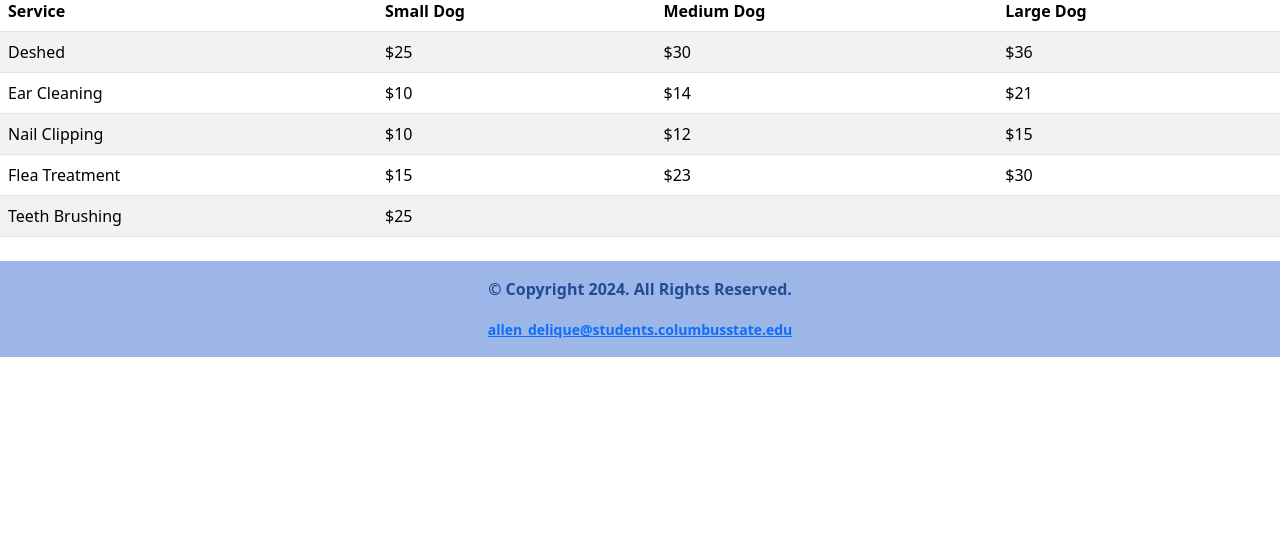
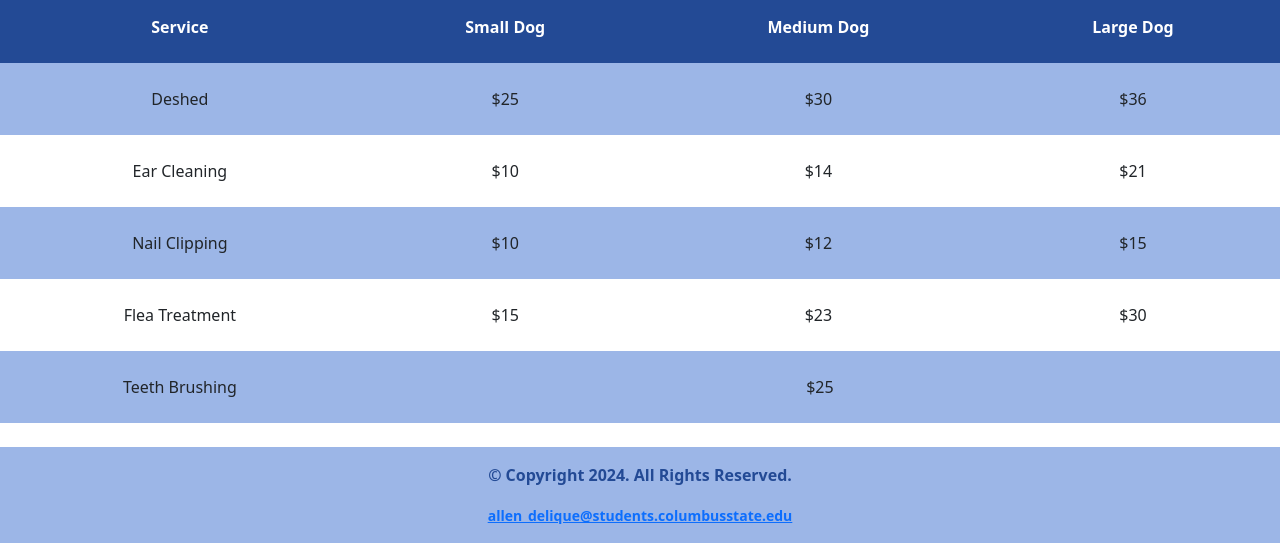
Before and after one commit to delicue/final-exam, a plain HTML site: page services.html in a window 1280 px wide. Shown: the part 647-1190 px from the top of the page. Before the commit the page ends 1004 px from the top, so only its background shows below. Drawn offline with nearby package versions, Linux system fonts and the light colour scheme; a script that the page names is missing.

Commit message:
finished services

```diff
--- a/services.html
+++ b/services.html
@@ -70,7 +70,7 @@
             </div>
         </div>
         <h2 class="text-center h2">Grooming Rates</h2>
-        <table class="table table-striped">
+        <table class="container-fluid">
             <thead>
                 <th>Service</th>
                 <th>Small Dog</th>
--- a/styles.css
+++ b/styles.css
@@ -56,3 +56,23 @@
     color: white;
     font-weight: bold;
 }
+
+thead {
+    color: white;
+    font-weight: bold;
+    text-align: center;
+    background-color: #234a95;
+}
+
+tr:nth-child(odd) {
+    background-color: #9cb6e7;
+}
+
+th {
+    background-color: #234a95;
+}
+
+th, td {
+    text-align: center;
+    padding: 1.5em 2em;
+}
```
